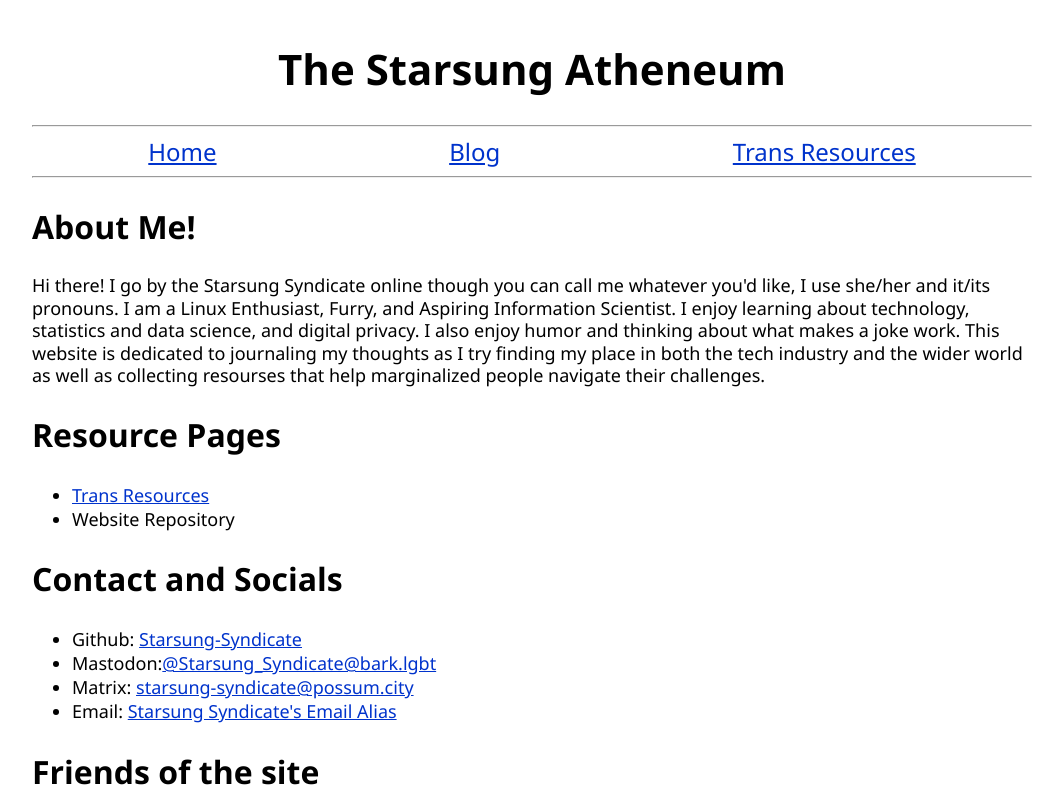
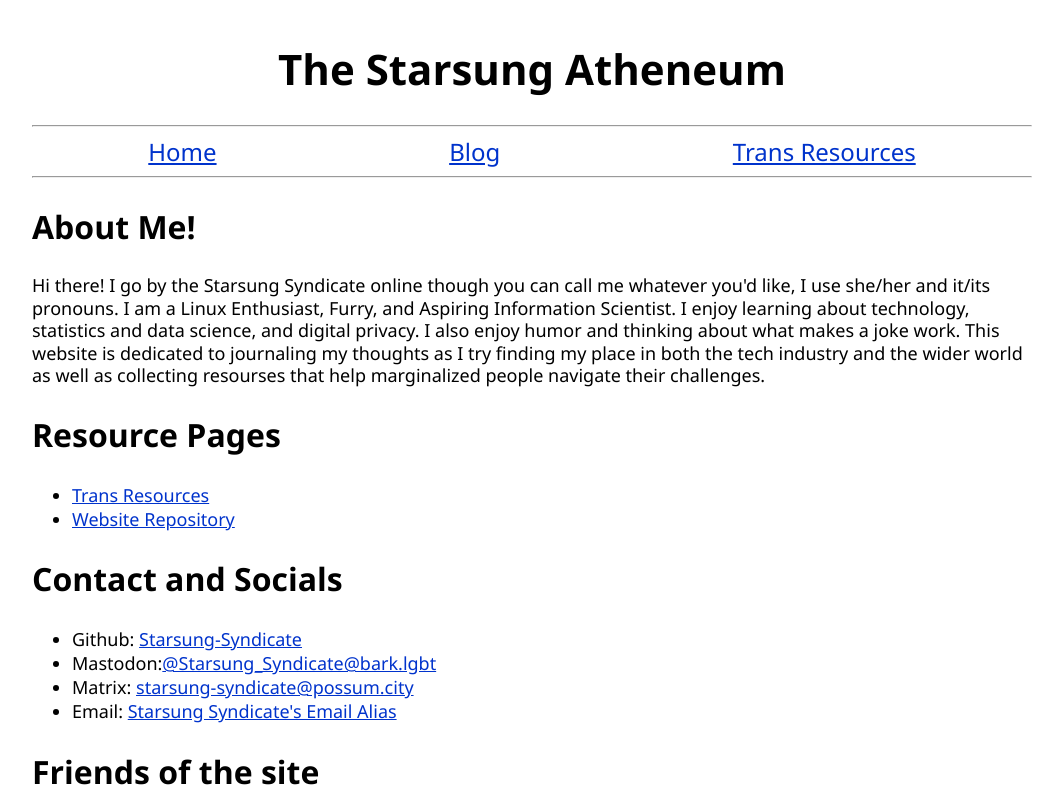
Before and after one commit to Clockwork-Critter/The-Starsung-Atheneum, a plain HTML site: page public/index.html in a window 1280 px wide. Shown: the top 800 px of the page, without its empty margins (108-1171 px from the left). Drawn offline with Linux system fonts and the light colour scheme.

Commit message:
Fix dumb tag mistake

```diff
--- a/public/index.html
+++ b/public/index.html
@@ -42,7 +42,7 @@
         <h2>Resource Pages</h2>
       <ul>
       <li> <a href="/TransResources">Trans Resources</a> </li>
-      <li> <a href="https://github.com/Starsung-Syndicate/The-Starsung-Atheneum"></a>Website Repository</li>
+      <li> <a href="https://github.com/Starsung-Syndicate/The-Starsung-Atheneum"> Website Repository</a></li>
        </ul>
     </section>
      <section>
```
